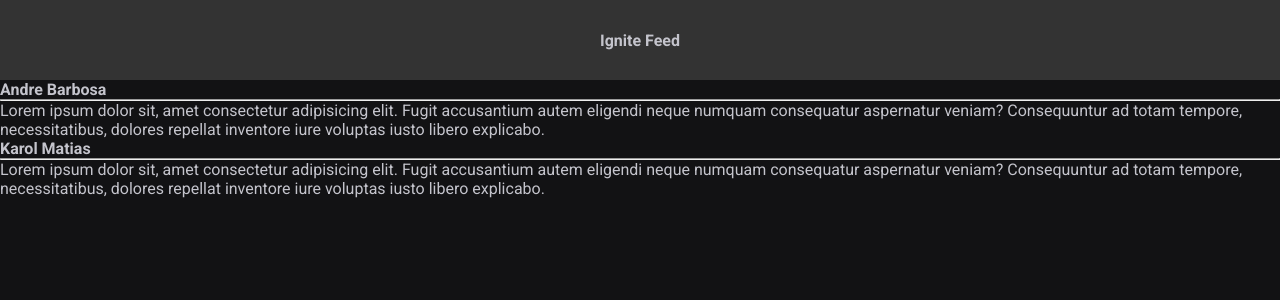
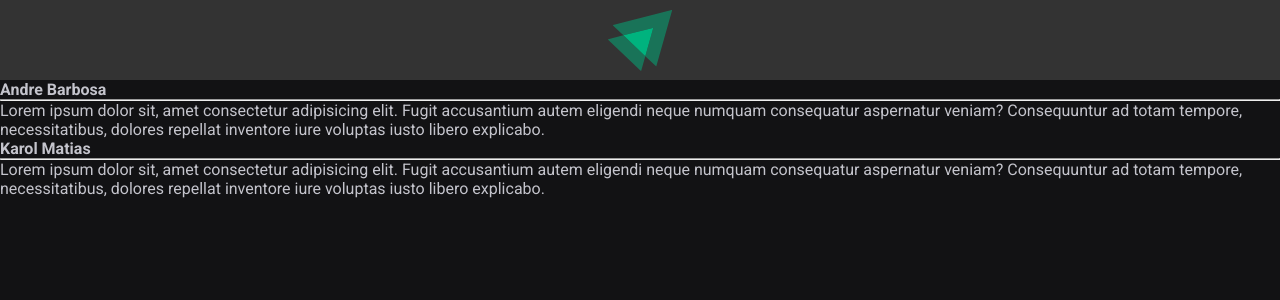
Before and after one commit to AOBarbosa/Ignite-Feed, a React (Vite) app: page / in a window 1280 px wide. Shown: the top 300 px of the page. Built offline with nearby package versions, Linux system fonts and the light colour scheme.

Commit message:
Logo added

```diff
--- a/src/components/Header.jsx
+++ b/src/components/Header.jsx
@@ -1,9 +1,10 @@
 import styles from "./Header.module.css";
+import igniteLogo from "../assets/ignite-logo.svg";
 
 export function Header() {
   return (
     <header className={styles.header}>
-      <strong>Ignite Feed</strong>
+      <img src={igniteLogo} alt="Logotipo do Ingnite" />
     </header>
   );
 }
```
